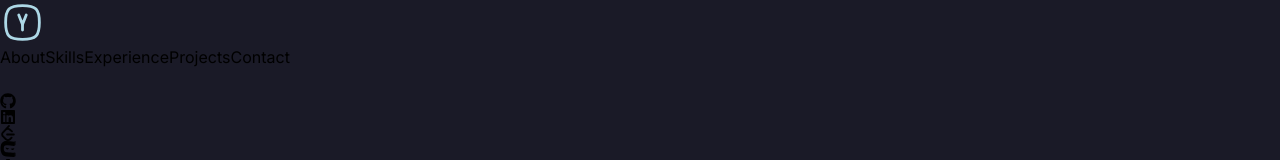
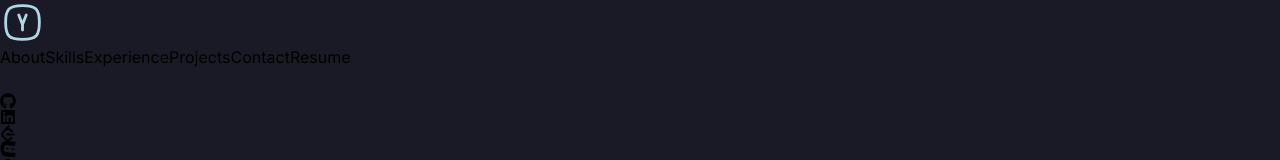
Before and after one commit to KennKanekii/Portfolio, a React (Vite) app: page / in a window 1280 px wide. Shown: the top 160 px of the page. Built offline with nearby package versions, Linux system fonts and the light colour scheme.

Commit message:
Added Resume Link

```diff
--- a/src/components/Navbar.jsx
+++ b/src/components/Navbar.jsx
@@ -22,6 +22,7 @@ const Navbar = () => {
               <Link className=" text-textColor text-lg font-mono hover:text-primaryColor hover:text-cyan-400" to="#Experience">Experience</Link>
               <Link className=" text-textColor text-lg font-mono hover:text-primaryColor hover:text-cyan-400" to="#Projects">Projects</Link>
               <Link className=" text-textColor text-lg font-mono hover:text-primaryColor hover:text-cyan-400" to="#Contact">Contact</Link>
+              <Link className=" text-textColor text-lg font-mono hover:text-primaryColor hover:text-cyan-400" to="https://drive.google.com/file/d/1N-hAP8pCN4vSzE-ZqPMSggtn-MGj8JPE/view?usp=sharing">Resume</Link>
             </div>
             <button
               className="mantine-focus-auto bs:!hidden !z-50 relative m_fea6bf1a mantine-Burger-root m_87cf2631 mantine-UnstyledButton-root"
```
